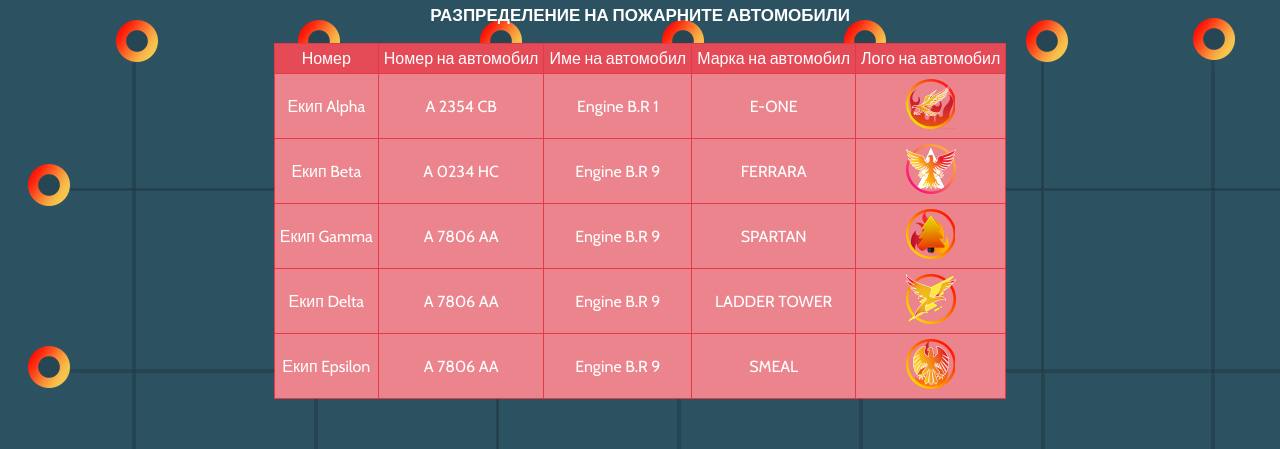
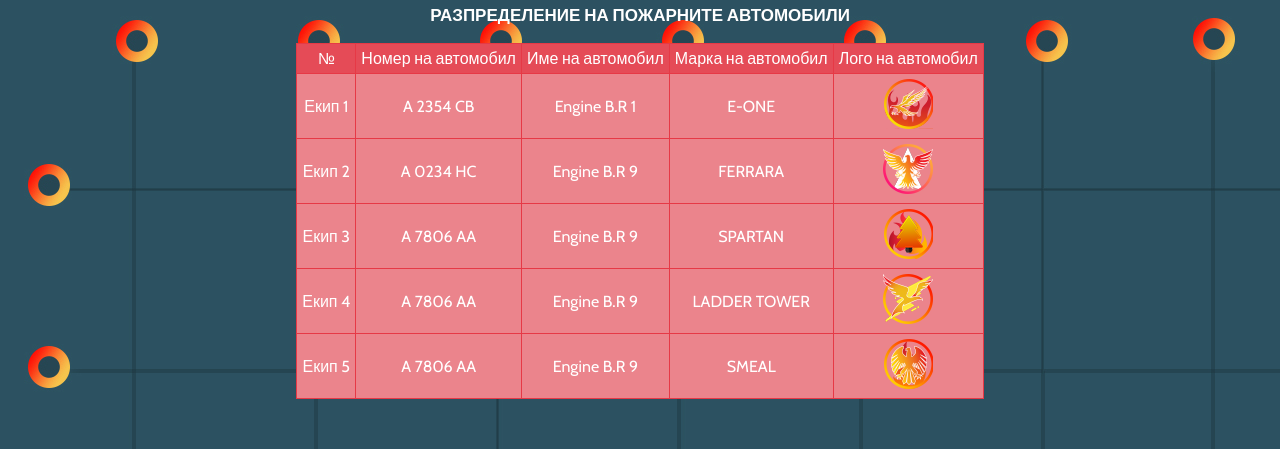
Before and after one commit to MKGeorgieva19/Fire-Department-Project, a plain HTML site: page HTML/information.html in a window 1280 px wide. Shown: the part 2160-2609 px from the top of the page. Drawn offline with nearby package versions, Linux system fonts and the light colour scheme.

Commit message:
Make changes to second table

```diff
--- a/HTML/information.html
+++ b/HTML/information.html
@@ -159,7 +159,7 @@
       <table>
         <tbody>
           <tr id="theader">
-            <td>Номер</td>
+            <td>№</td>
             <td>Номер на автомобил</td>
             <td>Име на автомобил</td>
             <td>Марка на автомобил</td>
@@ -167,7 +167,7 @@
           </tr>
 
           <tr id="trow">
-            <td>Екип Alpha</td>
+            <td>Екип 1</td>
             <td>A 2354 CB</td>
             <td>Engine B.R 1</td>
             <td>E-ONE</td>
@@ -175,7 +175,7 @@
           </tr>
 
           <tr id="trow">
-            <td>Екип Beta</td>
+            <td>Екип 2</td>
             <td>A 0234 HC</td>
             <td>Engine B.R 9</td>
             <td>FERRARA</td>
@@ -183,7 +183,7 @@
           </tr>
 
           <tr id="trow">
-            <td>Екип Gamma</td>
+            <td>Екип 3</td>
             <td>A 7806 AA</td>
             <td>Engine B.R 9</td>
             <td>SPARTAN</td>
@@ -191,7 +191,7 @@
           </tr>
 
           <tr id="trow">
-            <td>Екип Delta</td>
+            <td>Екип 4</td>
             <td>A 7806 AA</td>
             <td>Engine B.R 9</td>
             <td>LADDER TOWER</td>
@@ -199,7 +199,7 @@
           </tr>
 
           <tr id="trow">
-            <td>Екип Epsilon</td>
+            <td>Екип 5</td>
             <td>A 7806 AA</td>
             <td>Engine B.R 9</td>
             <td>SMEAL</td>
```
